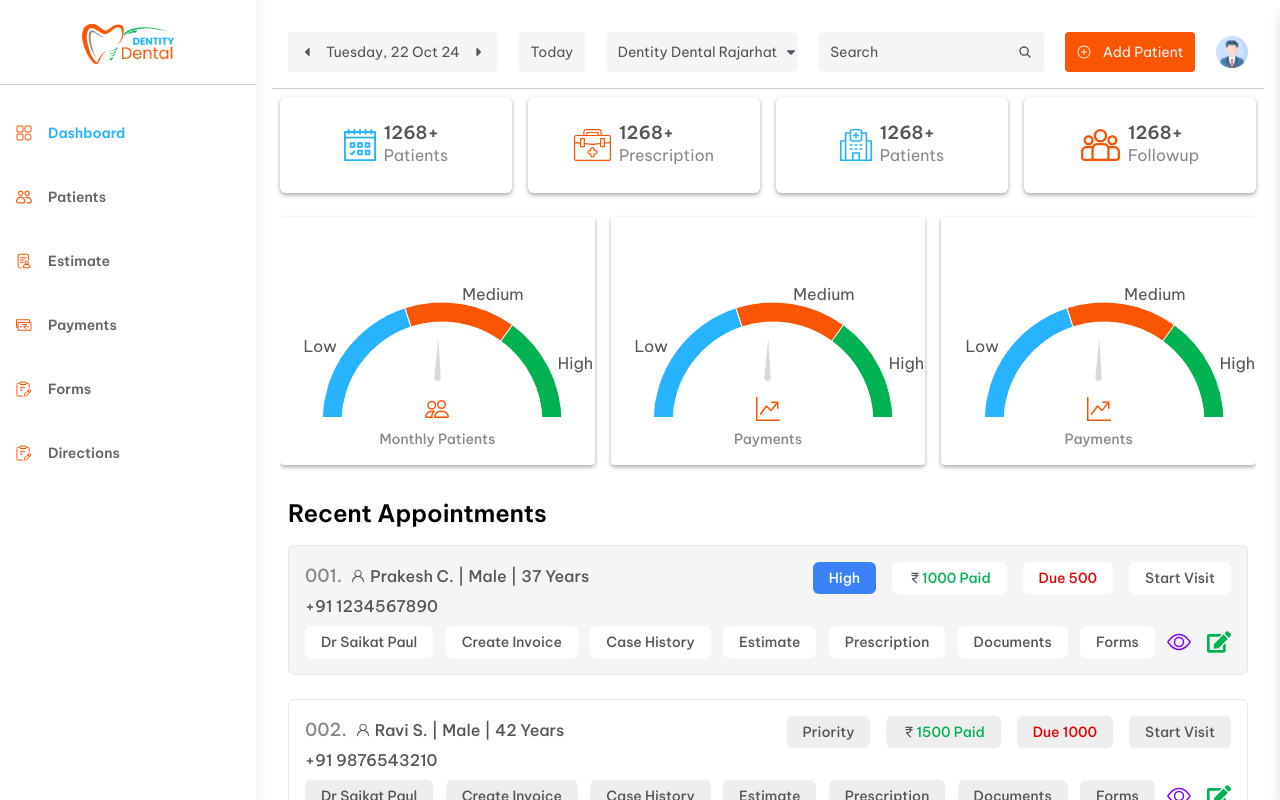
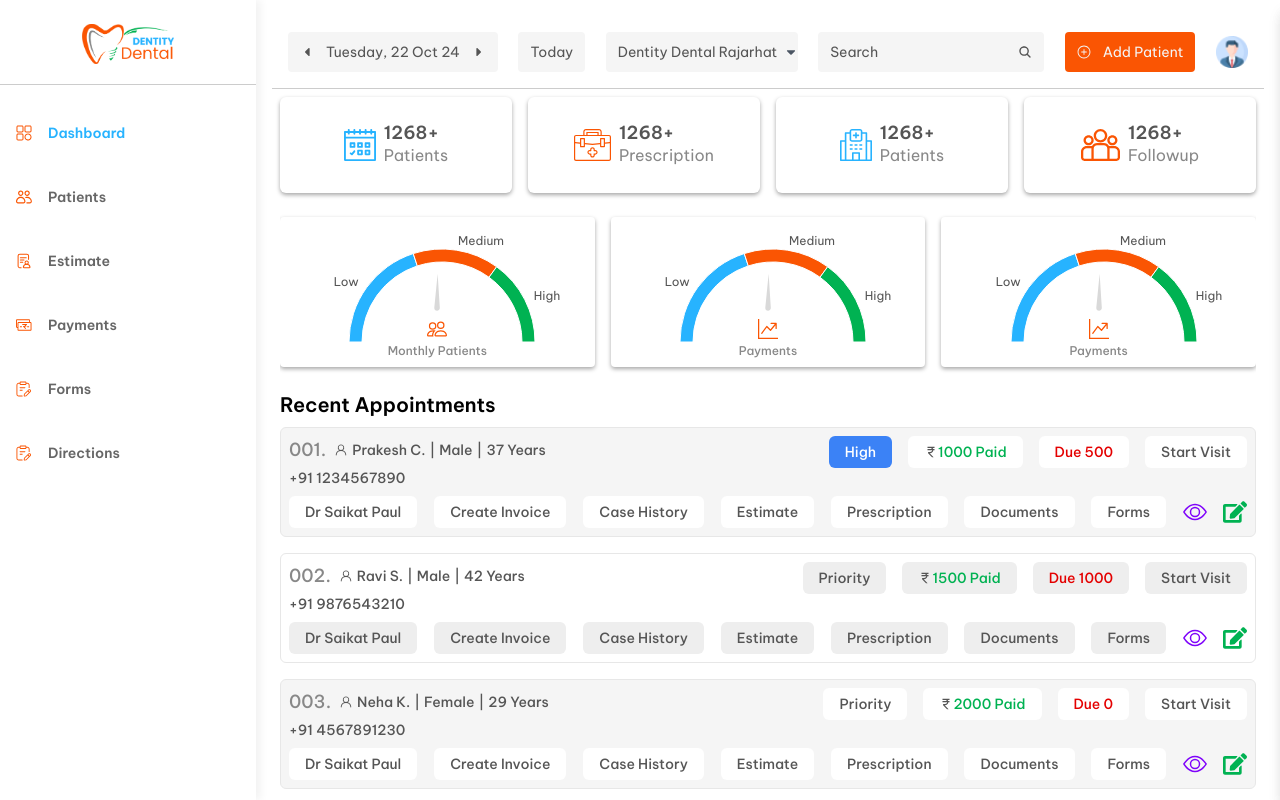
Before and after one commit to therebootai/democlinicsofwarefrontend, a React (Vite) app: page /doctor/dashboard in a window 1280 px wide. Built offline with nearby package versions, Linux system fonts and the light colour scheme.

Commit message:
modified

```diff
--- a/src/App.css
+++ b/src/App.css
@@ -1,5 +1,5 @@
 .priority-button {
-  @apply xlg:h-[2rem] h-[1.8rem] rounded xlg:rounded-md bg-[#EEEEEE] flex justify-center items-center px-2 xlg:px-4 xl:px-6 text-[#555555] text-[12px] xlg:text-sm  xl:text-base font-medium hover:bg-custom-blue hover:text-white;
+  @apply xlg:h-[2rem] h-[1.8rem] rounded xlg:rounded-md bg-[#EEEEEE] flex justify-center items-center px-2 xlg:px-4 xl:px-5 text-[#555555] text-[12px] xlg:text-sm  xl:text-[15px] font-medium hover:bg-custom-blue hover:text-white;
 }
 
 .priority-input {
--- a/src/component/GaugeChart.jsx
+++ b/src/component/GaugeChart.jsx
@@ -12,16 +12,10 @@ const COLORS = ["#27B3FF", "#FA5503", "#00B252"]; //colors
 const RADIAN = Math.PI / 180;
 
 const renderCustomizedLabel = ({ cx, cy, midAngle, outerRadius, payload }) => {
-  // Access the data from the label object
   const { name } = payload;
-
-  // Calculate the radius and position of the label
-  const radius = outerRadius + 10; // Adjust the radius to position the label outside
+  const radius = outerRadius + 10;
   const x = cx + radius * Math.cos(-midAngle * RADIAN);
   const y = cy + radius * Math.sin(-midAngle * RADIAN);
-
-  // Customize the label content
-  const labelText = `${name}`;
 
   return (
     <text
@@ -30,27 +24,30 @@ const renderCustomizedLabel = ({ cx, cy, midAngle, outerRadius, payload }) => {
       fill="#555555"
       textAnchor={x > cx ? "start" : "end"}
       dominantBaseline="central"
+      className="xlg:text-xs text-[10px]"
     >
-      {labelText}
+      {name}
     </text>
   );
 };
 
 export default function GaugeChart({ icon, text }) {
   return (
-    <div className="flex flex-col items-center justify-center relative pb-12">
-      <PieChart width={550} height={200}>
+    <div className="flex flex-col items-center justify-center relative">
+      <PieChart width={300} height={150}>
+        {" "}
+        {/* Reduce chart size */}
         <Pie
           data={data}
-          cx={275}
-          cy={200}
+          cx={150} // Adjust the position of the center
+          cy={120} // Adjust vertical position
           startAngle={180}
           endAngle={0}
           labelLine={false}
           label={renderCustomizedLabel}
-          innerRadius={100} // Adjust for background track width
-          outerRadius={120}
-          fill="#ccc" // Light gray color for background track
+          innerRadius={80} // Reduce radius for a smaller chart
+          outerRadius={93}
+          fill="#ccc"
           dataKey="value"
         >
           {data.map((entry, index) => (
@@ -59,13 +56,15 @@ export default function GaugeChart({ icon, text }) {
         </Pie>
       </PieChart>
 
-      <div className="text-center mt-4 flex flex-col items-center absolute bottom-0 py-4">
-        <div className="py-4">
+      <div className="text-center mt-2 flex flex-col items-center absolute bottom-0 pb-2">
+        {" "}
+        {/* Adjust padding */}
+        <div className="pb-2">
           <svg
             xmlns="http://www.w3.org/2000/svg"
-            width="7"
-            height="43"
-            viewBox="0 0 7 43"
+            width="6"
+            height="40" // Reduce the size of the gauge needle
+            viewBox="0 0 7 40"
             fill="none"
           >
             <path
@@ -75,7 +74,8 @@ export default function GaugeChart({ icon, text }) {
           </svg>
         </div>
         <div>{icon}</div>
-        <div className="text-[#888] text-sm font-medium mt-2">{text}</div>
+        <div className="text-[#888] text-xs font-medium mt-1">{text}</div>{" "}
+        {/* Adjust text size */}
       </div>
     </div>
   );
--- a/src/pages/doctos/Dashboard.jsx
+++ b/src/pages/doctos/Dashboard.jsx
@@ -96,35 +96,35 @@ const Dashboard = () => {
         <div>
           <PerformanceComponent />
         </div>
-        <div className="grid grid-cols-2 xlg:grid-cols-3 w-full lg:flex-row gap-4 justify-between overflow-x-hidden py-4  ">
+        <div className="grid grid-cols-2 lg:grid-cols-3 w-full lg:flex-row gap-4 justify-between overflow-x-hidden py-4  ">
           <div className="bg-white rounded boxsh flex items-center justify-center w-full ">
             <GaugeChart
-              icon={<BsPeople className="size-6 text-custom-orange" />}
+              icon={<BsPeople className="size-5 text-custom-orange" />}
               text={"Monthly Patients"}
             />
           </div>
           <div className="bg-white rounded boxsh flex items-center justify-center w-full">
             <GaugeChart
-              icon={<BsGraphUpArrow className="size-6 text-custom-orange" />}
+              icon={<BsGraphUpArrow className="size-5 text-custom-orange" />}
               text={"Payments"}
             />
           </div>
           <div className="bg-white rounded boxsh flex items-center justify-center w-full">
             <GaugeChart
-              icon={<BsGraphUpArrow className="size-6 text-custom-orange" />}
+              icon={<BsGraphUpArrow className="size-5 text-custom-orange" />}
               text={"Payments"}
             />
           </div>
         </div>
-        <div className="p-2 bg-white rounded-lg flex flex-col gap-4">
-          <h1 className="xlg:text-2xl text-xl font-semibold">
+        <div className=" bg-white rounded-lg flex flex-col gap-2">
+          <h1 className="xlg:text-xl text-base font-semibold">
             Recent Appointments
           </h1>
-          <div className="flex flex-col gap-6">
+          <div className="flex flex-col gap-4">
             {patientsData.map((item, index) => (
               <section
                 key={index}
-                className={`xlg:p-4 p-3 rounded-md border border-[#E7E7E7]  ${
+                className={`xlg:p-2 p-1 rounded-md border border-[#E7E7E7]  ${
                   index % 2 == 0 ? "bg-[#F5F5F5]" : " bg-transparent "
                 }`}
               >
@@ -135,13 +135,13 @@ const Dashboard = () => {
                         <span className="xlg:text-lg text-sms text-[#888888] font-medium ">
                           {item.pid}.
                         </span>
-                        <div className="flex flex-row items-center gap-1 text-[13px] xlg:text-base font-medium text-[#555555]">
+                        <div className="flex flex-row items-center gap-1 text-[13px] xlg:text-sm font-medium text-[#555555]">
                           <GoPerson /> <span>{item.name}</span> |
                           <span>{item.gender}</span> |
                           <span>{item.age} Years</span>
                         </div>
                       </div>
-                      <div className="xlg:text-base text-[13px] font-medium text-[#555555]">
+                      <div className="xlg:text-sm text-[13px] font-medium text-[#555555]">
                         +91 {item.mobilenumber}
                       </div>
                     </div>
```
